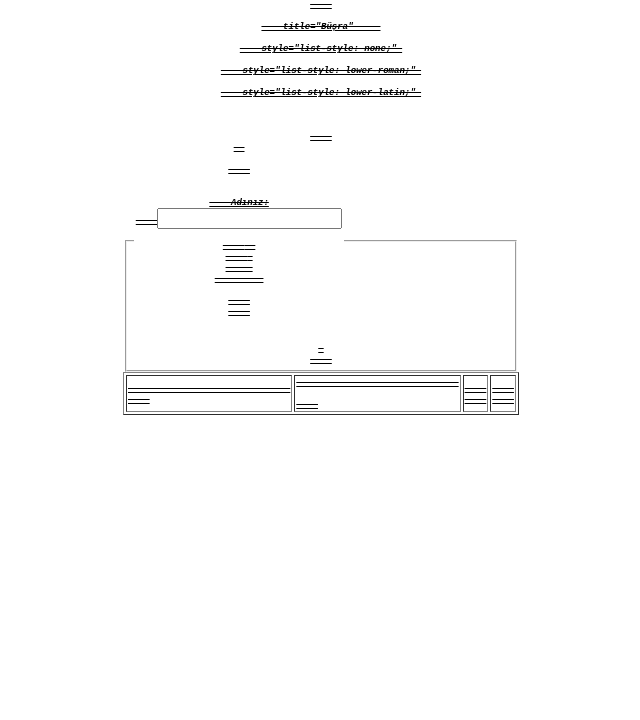
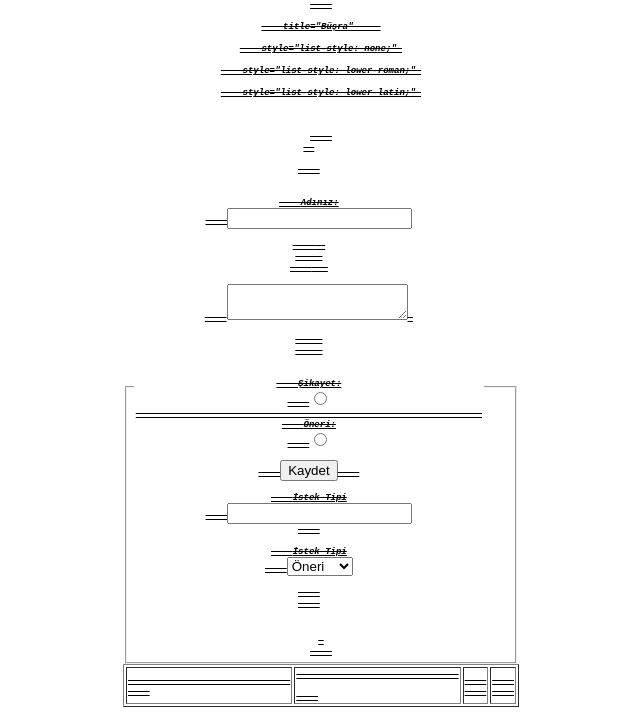
Before and after one commit to busra37/html-tutorial, a plain HTML site: page QUIZ/UNUTMA/index.html in a window 1280 px wide. Shown: the part 568-1288 px from the top of the page, without its empty margins (205-845 px from the left). Before the commit the page ends 996 px from the top, so only its background shows below. Drawn offline with Linux system fonts and the light colour scheme; files whose address does not match are found by name.

Commit message:
Update index.html

```diff
--- a/QUIZ/UNUTMA/index.html
+++ b/QUIZ/UNUTMA/index.html
@@ -72,11 +72,38 @@
     <label for="ad">Adınız:</label>
     <input type="text" id="ad" name="ad">
 
-    <placeholder>  <!-- yazıları gri yazıyor-->
-    <maxlength="20"> <!-- en fazla karakter belirleme>
+    <placeholder>  <!-- yazıları gri yazıyor yer tutucu-->
+    <maxlength="20"> <!-- en fazla karakter belirleme-->
     <autocomplate=20">   <!--zorunlu alan oluşturuyor-->
 
+    <textarea name="gorus" id="gorus"> </textarea> <!--görüş yazma kutusu burda placeholder yazarken SAKIN BOŞLUK BIRAKMA YAZI GÖZÜKMEZ-->
 
+    <rows="10"> <!--satır-->
+    <cols="10"> <!--sütun-->
+
+
+    <label for="sikayet">Şikayet:</label>
+    <input type="radio" name="durum" id="sikayet" value="1">
+                                                                <!--- radiolarda namelerin AYNI olması zorunlu-->
+    <label for="oneri">Öneri:</label>
+    <input type="radio" name="durum" id="oneri" value="2">
+
+    <button type="submit">Kaydet</button>    <!--kaydet butonu oluşturuyor-->
+
+    <label for="durum">İstek Tipi</label>
+    <input type="text" name="durum" id="durum" list="durumlar">
+    <datalist id="durumlar">
+        <option value="Öneri"></option>
+        <option value="Şikayet"></option>         <!--listenin içinde öneri bulundurması için-->
+        <option value="Hata"></option>
+    </datalist>
+
+    <label for="durum">İstek Tipi</label>
+    <select>
+        <option value="1">Öneri</option>
+        <option value="2">Şikayet</option>         <!--datalistle aynı görevi yapıyo sadece kutu içinde veriyor-->
+        <option value="3">Hata</option>
+    </select>
 
 
 
```
